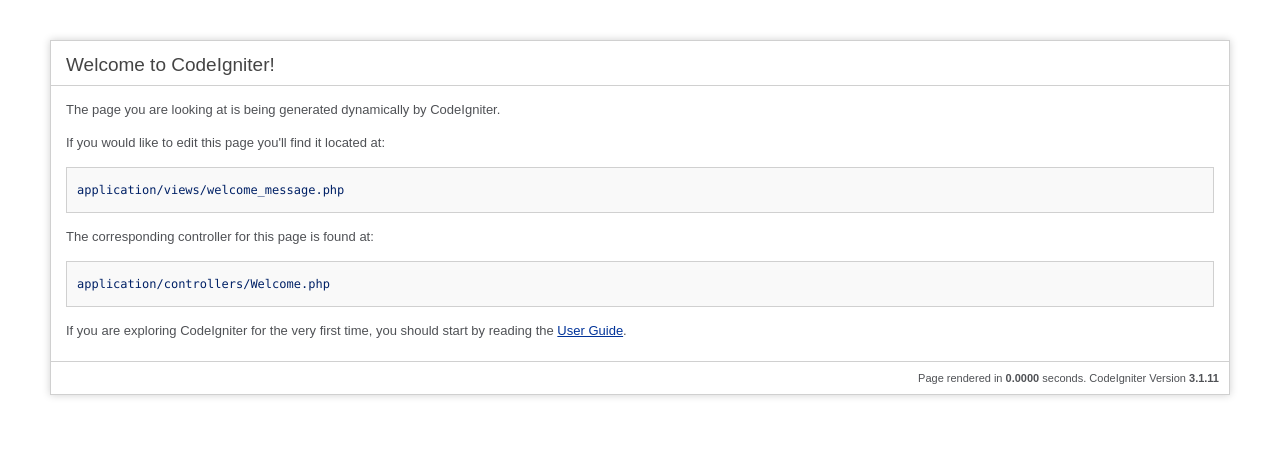
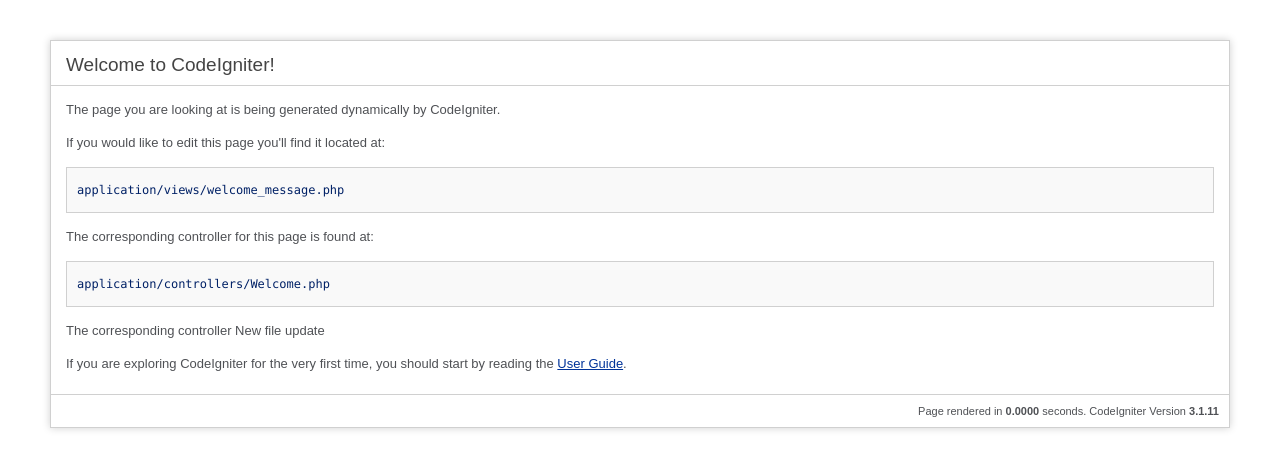
Before and after one commit to umeshbile/ci_restapi, a CodeIgniter app: page /ci_restapi/ in a window 1280 px wide. Shown: the top 470 px of the page. Run offline with CodeIgniter, Linux system fonts and the light colour scheme.

Commit message:
Update welcome_message.php

```diff
--- a/application/views/welcome_message.php
+++ b/application/views/welcome_message.php
@@ -78,6 +78,7 @@ defined('BASEPATH') OR exit('No direct script access allowed');
 
 		<p>The corresponding controller for this page is found at:</p>
 		<code>application/controllers/Welcome.php</code>
+		<p>The corresponding controller New file update</p>
 
 		<p>If you are exploring CodeIgniter for the very first time, you should start by reading the <a href="user_guide/">User Guide</a>.</p>
 	</div>
```
